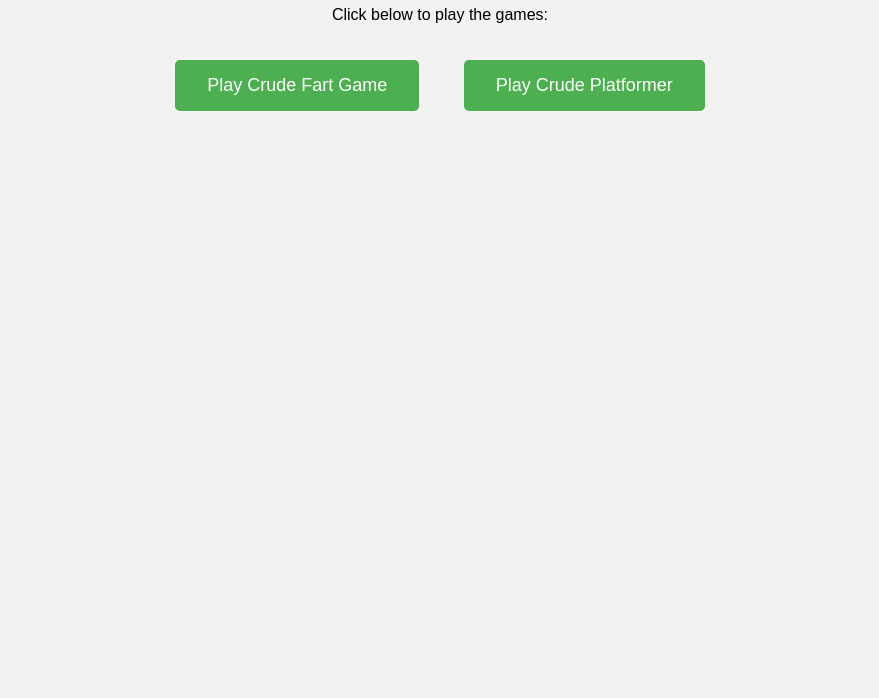
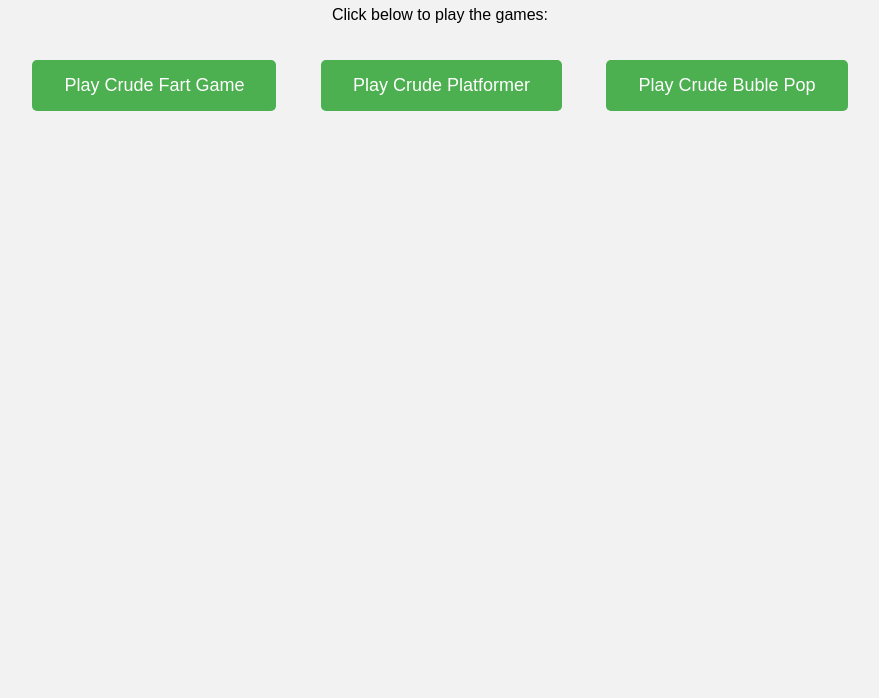
Before and after one commit to bigboy406/Big, a plain HTML site: page index.html in a window 1280 px wide. Shown: the part 102-800 px from the top of the page, without its empty margins (200-1079 px from the left). Drawn offline with Linux system fonts and the light colour scheme.

Commit message:
Update index.html

```diff
--- a/index.html
+++ b/index.html
@@ -43,5 +43,6 @@
 
     <a href="crude_fart_game.html" class="button">Play Crude Fart Game</a>
     <a href="crude_platformer.html" class="button">Play Crude Platformer</a>
+    <a href="bubble_pop_game.html" class="button">Play Crude Buble Pop</a>
 </body>
 </html>
```
